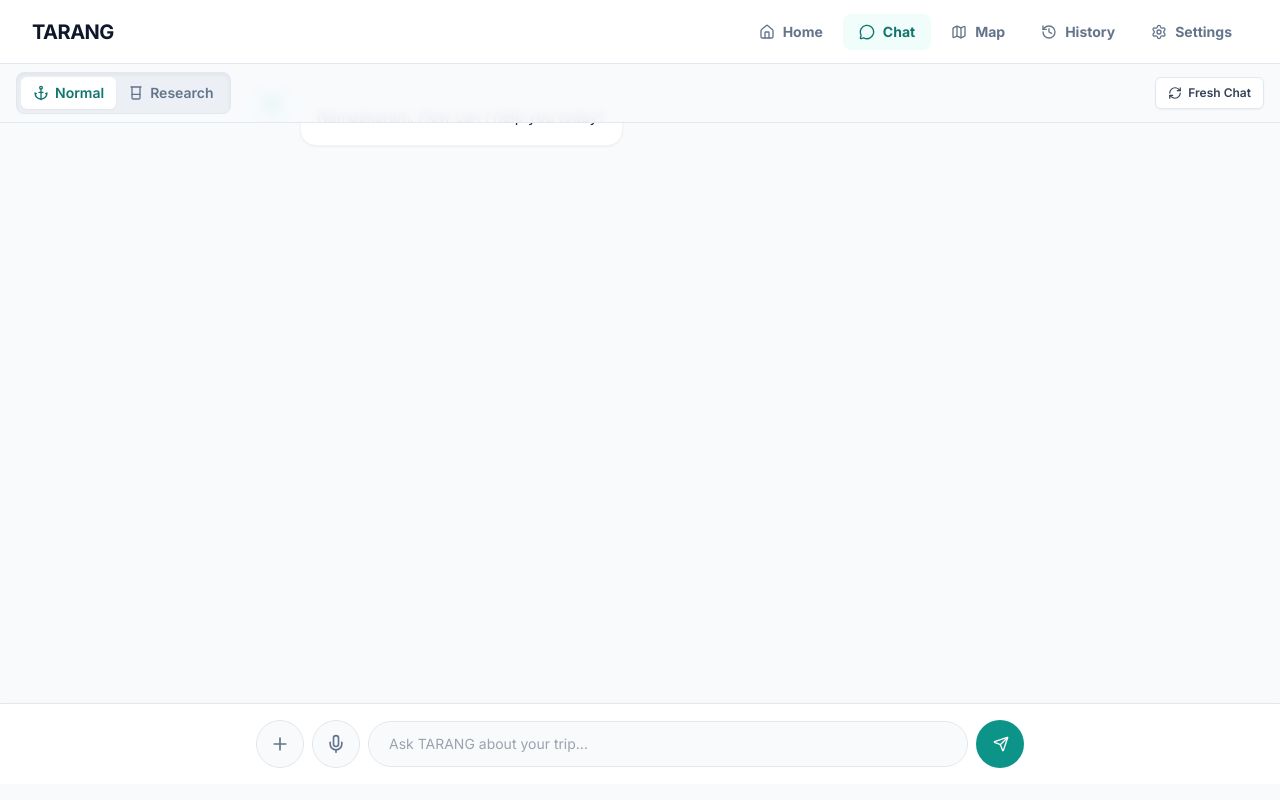
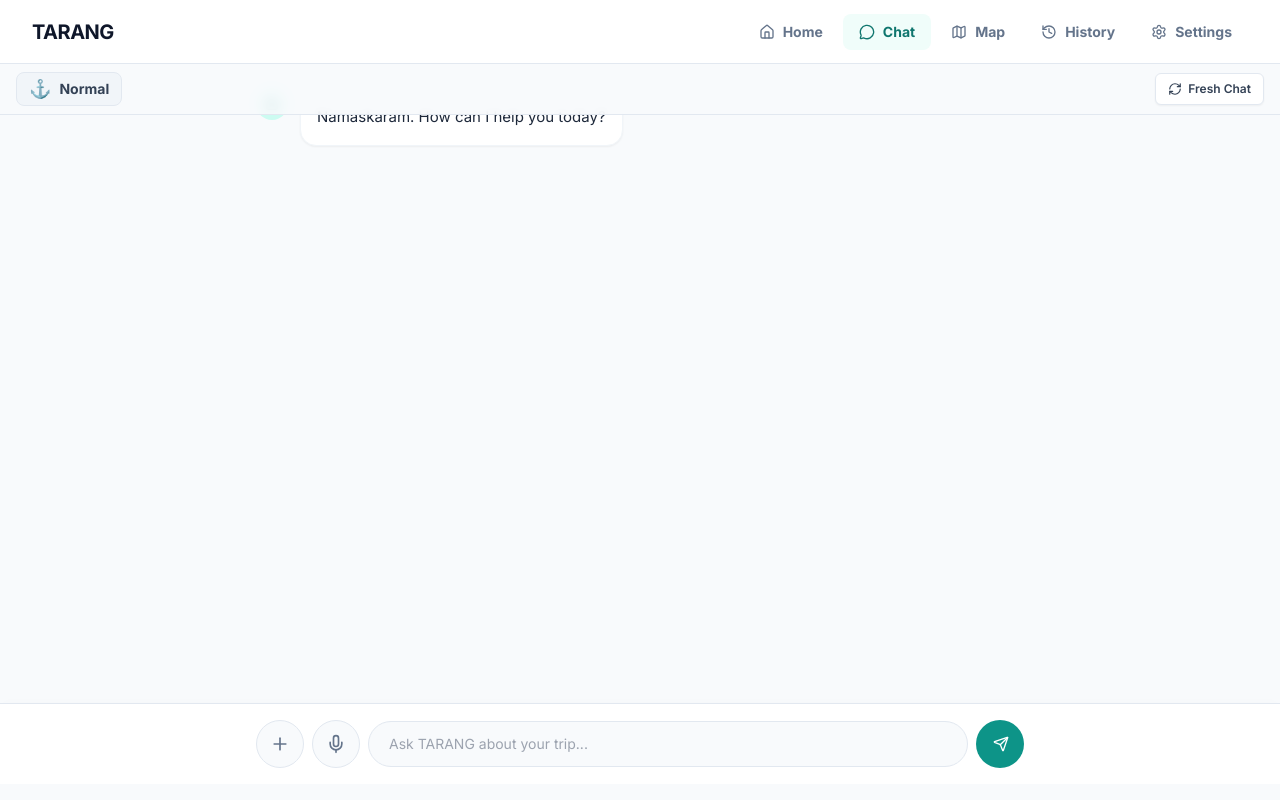
Before and after one commit to atal887/Tarang, a React (Vite) app: page /chat in a window 1280 px wide. Built offline with nearby package versions, Linux system fonts and the light colour scheme.

Commit message:
UI Cleanup: Remove ModeToggle, add Mode Indicator, fix duplicate messages

```diff
--- a/src/pages/Chat.tsx
+++ b/src/pages/Chat.tsx
@@ -13,7 +13,6 @@
 import { formatResearchResponse } from "../services/researchResponseFormatter";
 import { formatComparisonResponse } from "../services/comparisonFormatter";
 import { useAppStore } from "../store/appStore";
-import { ModeToggle } from "../components/ui/ModeToggle";
 import { ResearchCard } from "../components/ui/ResearchCard";
 import { DigitalTwinUI } from "../components/ui/DigitalTwinUI";
 import { getConversationContext, commitConversationContext, resetConversationContext } from "../store/conversationContext";
@@ -37,6 +36,7 @@
 
   // Use a ref to track if we are currently processing a flow/query to prevent strict mode double firing
   const isProcessingUrlParams = useRef(false);
+  const isProcessingMessageRef = useRef(false);
 
   useEffect(() => {
     const flow = searchParams.get("flow");
@@ -68,6 +68,9 @@
 
   const handleUserMessage = (text: string) => {
     if (!text.trim()) return;
+    if (analysis.active || isProcessingMessageRef.current) return; // Prevent duplicate submissions
+
+    isProcessingMessageRef.current = true;
 
     // Add user message
     addMessage({ text, isBot: false, action: null, intent: null });
@@ -75,10 +78,9 @@
 
     if (text === "I want to plan a 3-day fishing trip starting tomorrow.") {
       triggerDemoConfirmation();
+      isProcessingMessageRef.current = false;
       return;
     }
-
-    if (analysis.active) return; // Prevent duplicate submissions
 
     const qLower = text.toLowerCase();
     let type: AnalysisType = "general";
@@ -171,6 +173,7 @@
         console.error("[CHAT] Context resolving error", error);
       } finally {
         setAnalysis({ active: false, type: null, duration: 0 });
+        isProcessingMessageRef.current = false;
       }
     }, duration);
   };
@@ -507,11 +510,40 @@
     return elements.length > 0 ? <>{elements}</> : null;
   };
 
+  const renderModeIndicator = () => {
+    switch(activeMode) {
+      case "Normal":
+        return (
+          <div className="flex items-center gap-2 px-3 py-1.5 bg-slate-100 text-slate-700 rounded-lg text-sm font-bold border border-slate-200">
+            <span className="text-lg leading-none">⚓</span> Normal
+          </div>
+        );
+      case "Research":
+        return (
+          <div className="flex items-center gap-2 px-3 py-1.5 bg-ocean-50 text-ocean-700 rounded-lg text-sm font-bold border border-ocean-200">
+            <Microscope className="w-4 h-4" /> Researcher
+          </div>
+        );
+      case "Digital_Twin":
+        return (
+          <div className="flex items-center gap-2 px-3 py-1.5 bg-indigo-50 text-indigo-700 rounded-lg text-sm font-bold border border-indigo-200">
+            <Cpu className="w-4 h-4" /> Digital Twin
+          </div>
+        );
+      case "Alert":
+        return (
+          <div className="flex items-center gap-2 px-3 py-1.5 bg-rose-50 text-rose-700 rounded-lg text-sm font-bold border border-rose-200">
+            <AlertTriangle className="w-4 h-4" /> Alert
+          </div>
+        );
+    }
+  };
+
   return (
     <div className="flex flex-col h-[calc(100vh-4rem)] md:h-[calc(100vh-5rem)] bg-slate-50 relative">
-      {/* Header for Fresh Chat and Mode Toggle */}
+      {/* Header for Fresh Chat and Mode Indicator */}
       <div className="absolute top-0 left-0 right-0 z-10 bg-slate-50/90 backdrop-blur-sm border-b border-slate-200 px-4 py-2 flex items-center justify-between">
-        <ModeToggle />
+        {renderModeIndicator()}
         <Button variant="outline" size="sm" onClick={handleFreshChat} className="bg-white text-xs font-semibold shadow-sm">
           <RefreshCw className="w-3.5 h-3.5 mr-1.5" /> Fresh Chat
         </Button>
```
